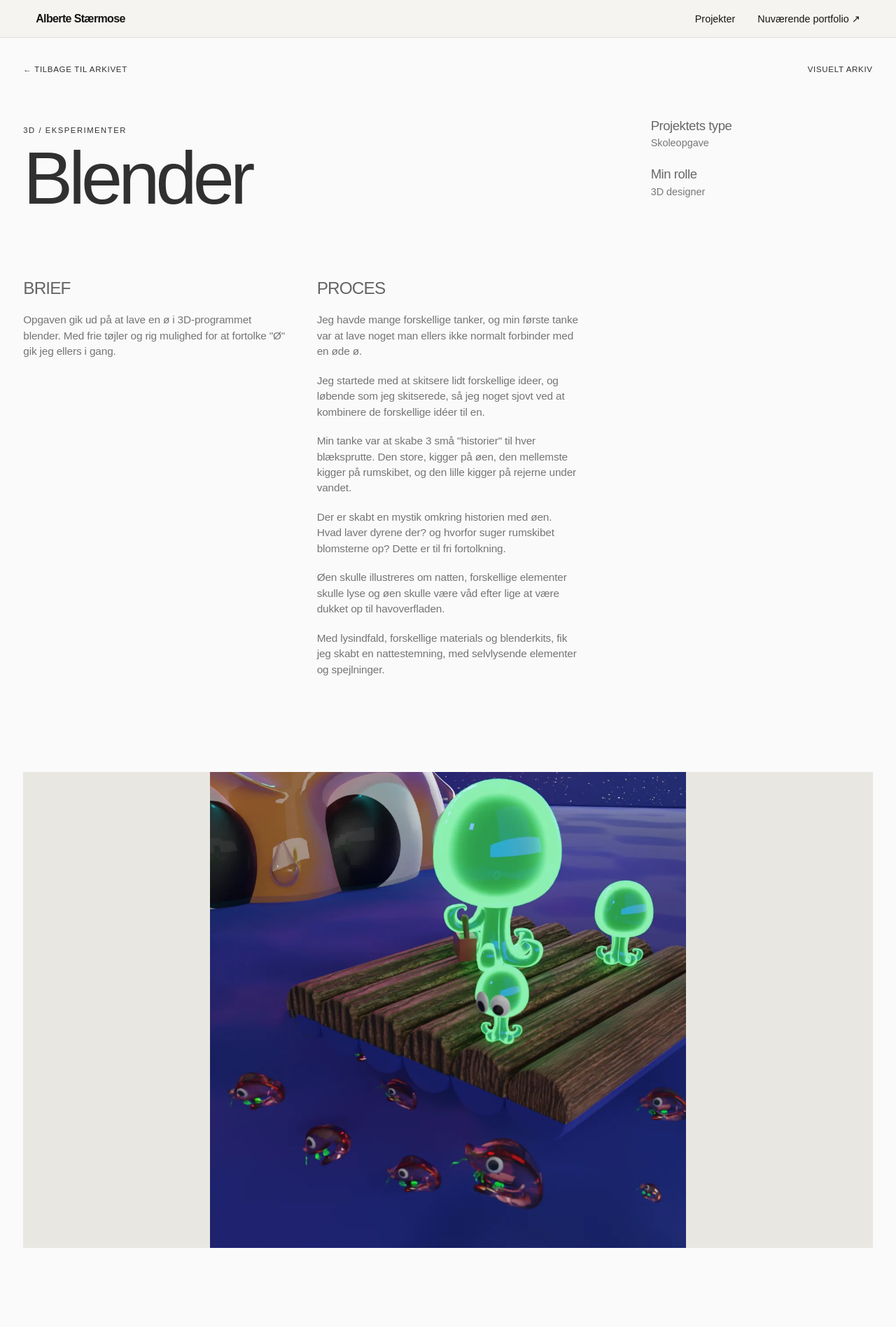
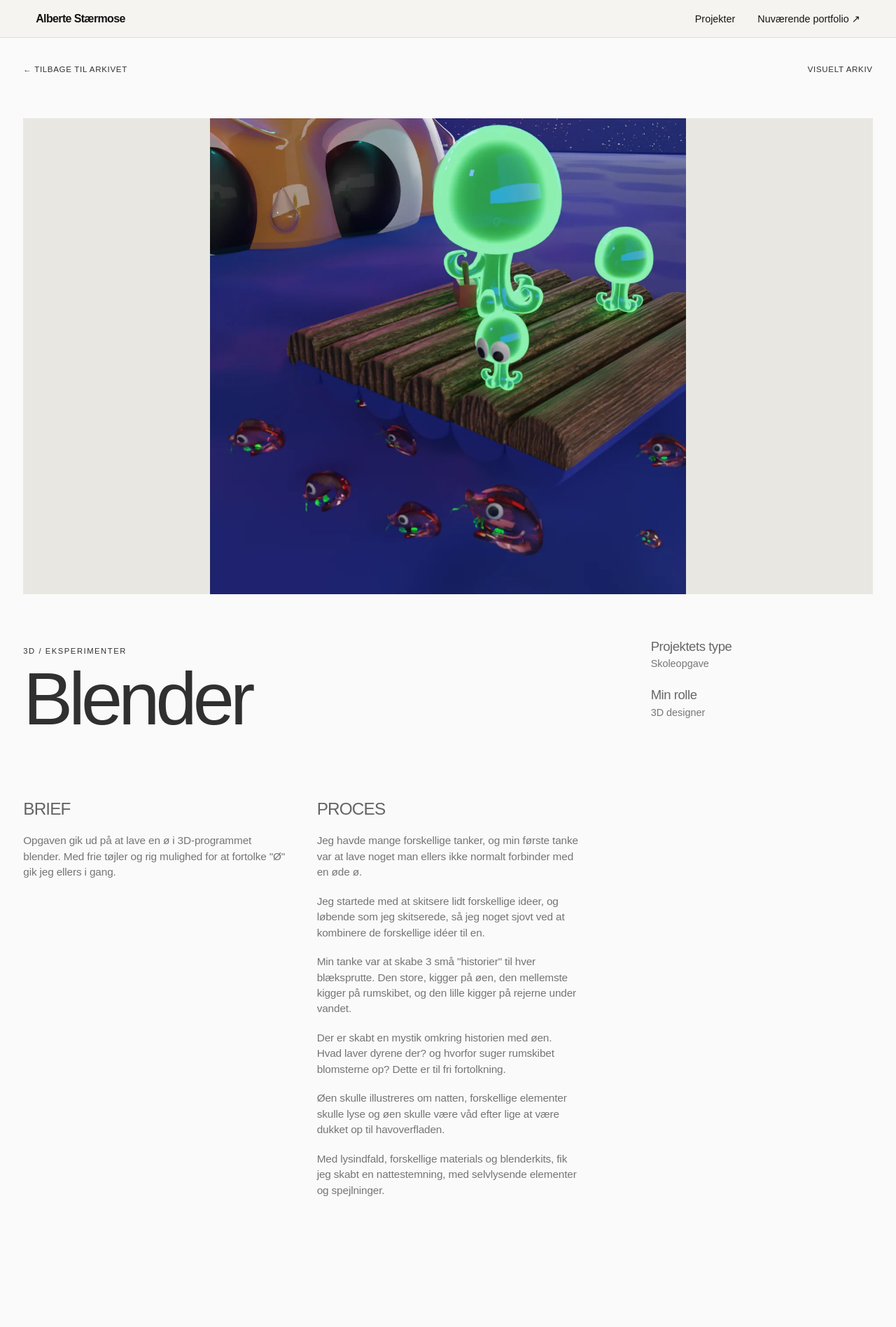
Before and after one commit to alberteStaermose/portfolio, a Vue app: page /#/projekter/blender in a window 1280 px wide. Shown: the top 1896 px of the page at 70% size. Built offline with nearby package versions, Linux system fonts and the light colour scheme.

Commit message:
Place shared project cover image as hero before title and text on every case study

```diff
--- a/src/views/ProjectView.vue
+++ b/src/views/ProjectView.vue
@@ -11,6 +11,7 @@ const prototypeSection = computed(() => project.value?.slug === "while-in-battle
 <template>
   <article v-if="project" class="case-study">
     <div class="case-top"><RouterLink to="/#arbejde">← TILBAGE TIL ARKIVET</RouterLink><span>{{ project.year || 'VISUELT ARKIV' }}</span></div>
+    <div v-if="project.image" class="case-cover"><img :src="project.image" :alt="project.imageAlt || project.title" /></div>
     <div class="case-introduction">
       <header class="case-header">
         <p class="eyebrow">{{ project.category }}</p>
@@ -35,7 +36,6 @@ const prototypeSection = computed(() => project.value?.slug === "while-in-battle
         </template>
       </section>
     </div>
-    <div v-if="project.image" class="case-cover"><img :src="project.image" :alt="project.imageAlt || project.title" /></div>
     <div v-if="project.body" class="case-body"><p>{{ project.body }}</p></div>
     <div v-if="project.gallery?.length" class="case-gallery">
       <figure v-for="(item, index) in project.gallery" :key="index">
```
